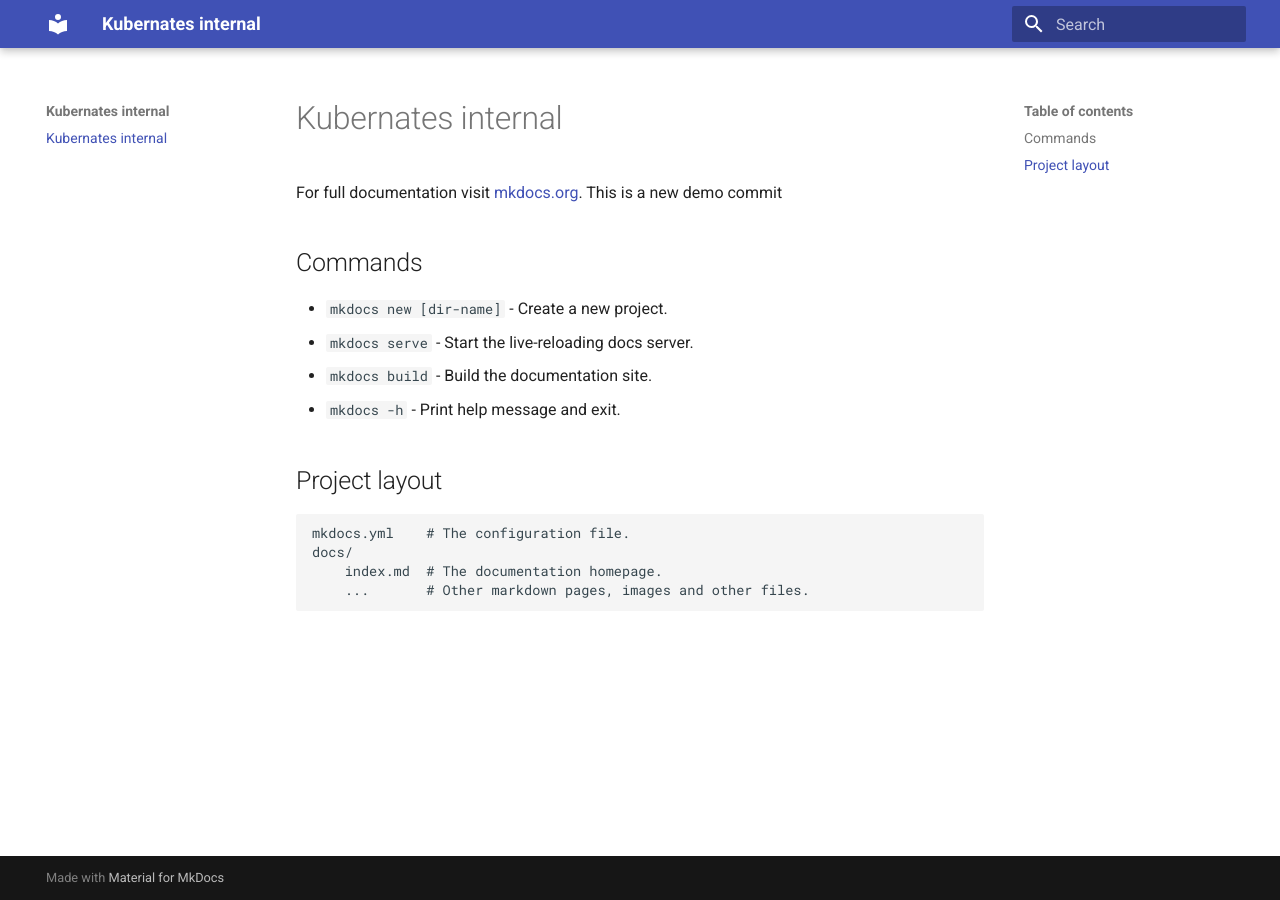
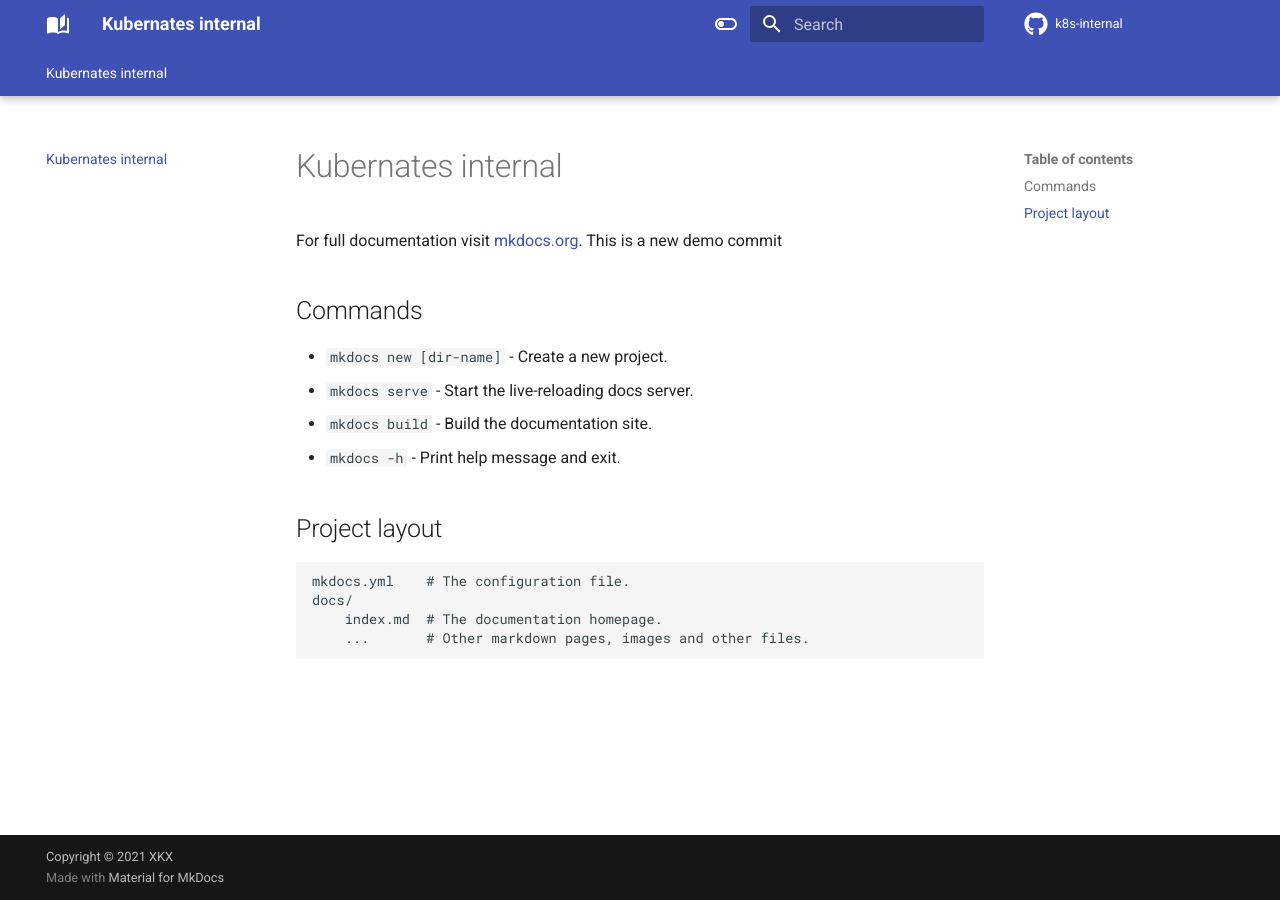
Before and after one commit to xkx9431/dev-notes-java, an MkDocs documentation site: the page built from docs/index.md, in a window 1280 px wide. Built offline with MkDocs 1.6.1 and Material for MkDocs 9.7.7, drawn with Linux system fonts in a browser that asks for light colours; comment, search, counter and statistics services are not loaded.

```diff
--- a/mkdocs.yml
+++ b/mkdocs.yml
@@ -1,3 +1,66 @@
 site_name: Kubernates internal
+site_url: https://xkx9431.github.io/mkdocs-demo/
+site_author: Xu Kaixuan
+site_description: Some notes for dive into k8s, for cloud native developer.
+
+repo_name: k8s-internal
+repo_url: https://github.com/xkx9431/mkdocs-demo
+edit_uri: edit/main/docs/
+
+copyright: Copyright &copy; 2021 XKX
+
 theme:
   name: material
+  icon:
+    logo: material/book-open-page-variant
+    repo: fontawesome/brands/github
+  features:
+  # https://squidfunk.github.io/mkdocs-material/reference/code-blocks/#adding-annotations
+  - content.code.annotate
+  - navigation.indexes
+  - navigation.instant
+  - navigation.tabs
+  - navigation.tabs.sticky
+  - navigation.top
+  - navigation.tracking
+  - search.highlight
+  - search.share
+  - search.suggest
+  palette:
+  - scheme: default
+    primary: indigo
+    accent: indigo
+    toggle:
+      icon: material/toggle-switch-off-outline
+      name: Switch to dark mode
+  - scheme: slate
+    primary: blue
+    accent: blue
+    toggle:
+      icon: material/toggle-switch
+      name: Switch to light mode
+
+markdown_extensions:
+  - admonition
+  - codehilite
+  - footnotes
+  - toc:
+      permalink: true
+  - pymdownx.arithmatex
+  - pymdownx.betterem:
+      smart_enable: all
+  - pymdownx.caret
+  - pymdownx.critic
+  - pymdownx.details
+  - pymdownx.emoji:
+      emoji_index: !!python/name:materialx.emoji.twemoji
+      emoji_generator: !!python/name:materialx.emoji.to_svg
+  - pymdownx.inlinehilite
+  - pymdownx.magiclink
+  - pymdownx.mark
+  - pymdownx.smartsymbols
+  - pymdownx.superfences
+  - pymdownx.tasklist:
+      custom_checkbox: true
+  - pymdownx.tabbed
+  - pymdownx.tilde
```
